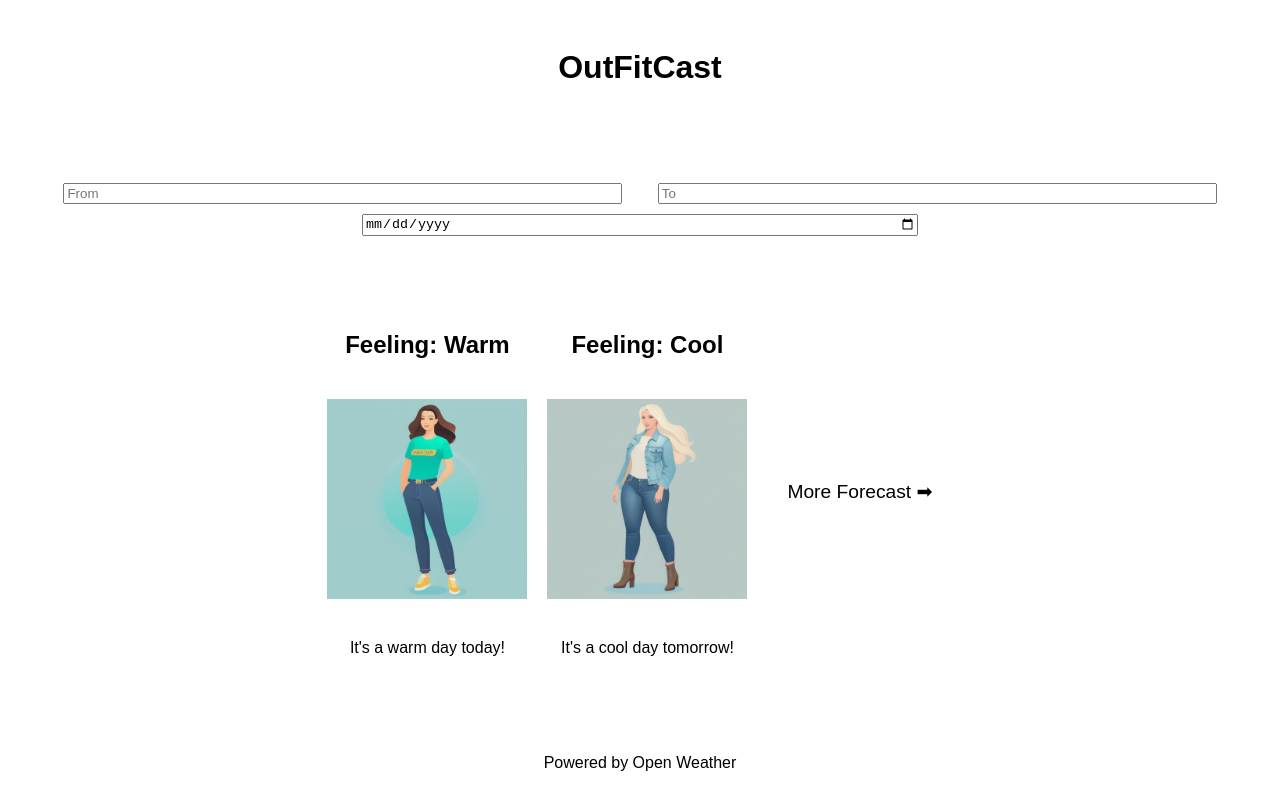
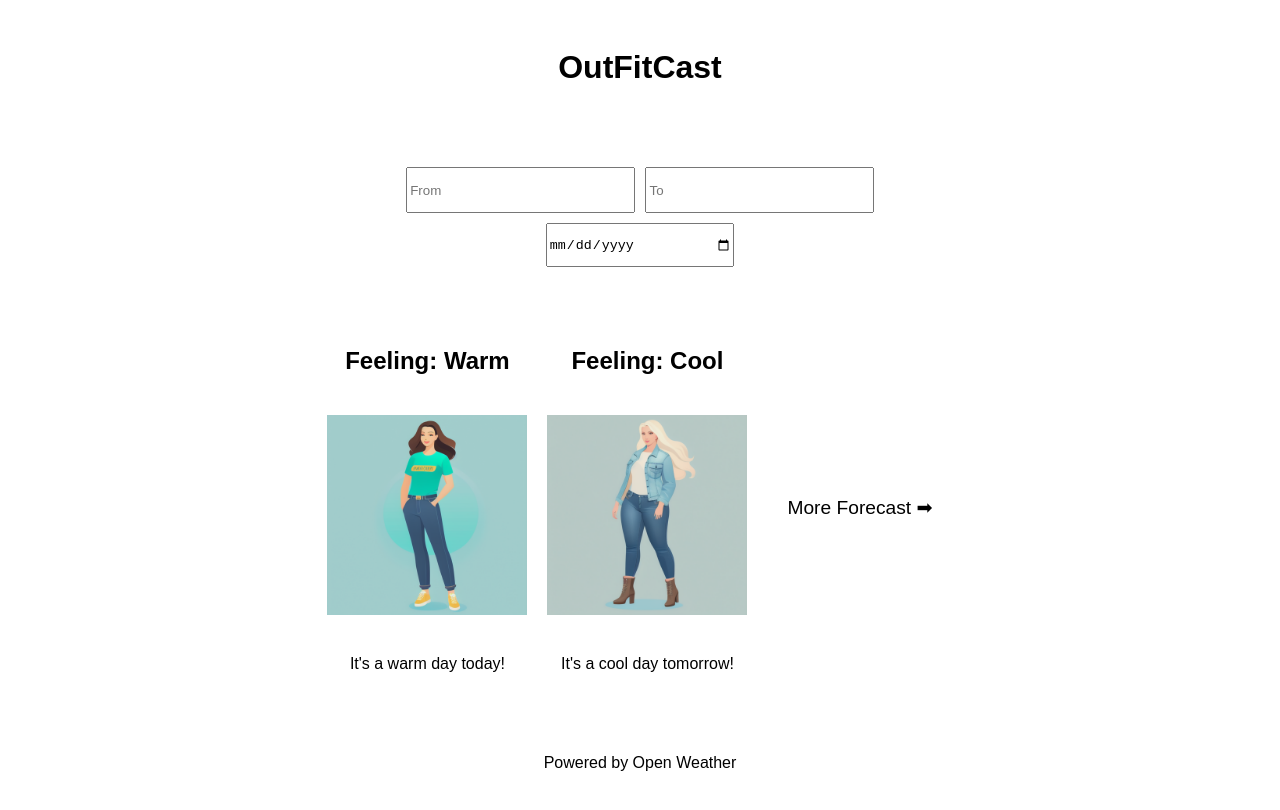
Before and after one commit to taekim-dev/outfit-cast, a Vue app: page / in a window 1280 px wide. Shown: the top 810 px of the page. Built offline with nearby package versions, Linux system fonts and the light colour scheme.

Commit message:
layout adjustment

```diff
--- a/src/components/InputFields.vue
+++ b/src/components/InputFields.vue
@@ -27,6 +27,7 @@ export default {
 
 .text-inputs {
   width: 100%;
+  width: 40%;
   display: flex;
   justify-content: space-evenly;
   margin-bottom: 10px;
@@ -34,6 +35,7 @@ export default {
 
 .text-inputs input {
   width: 45%;
+  height: 40px;
 }
 
 .date-input {
@@ -43,6 +45,7 @@ export default {
 }
 
 .date-input input {
-  width: 45%;
+  width: 15%;
+  height: 40px;
 }
 </style>
```
